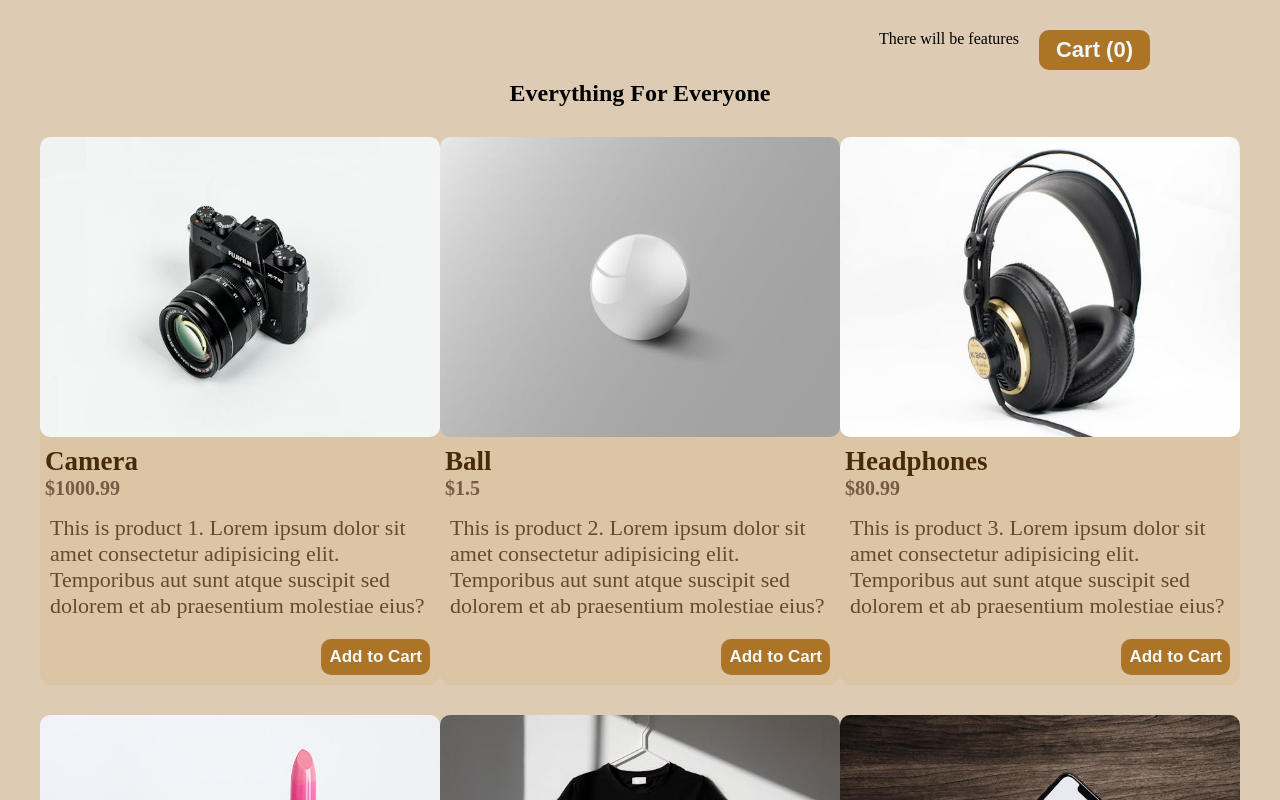
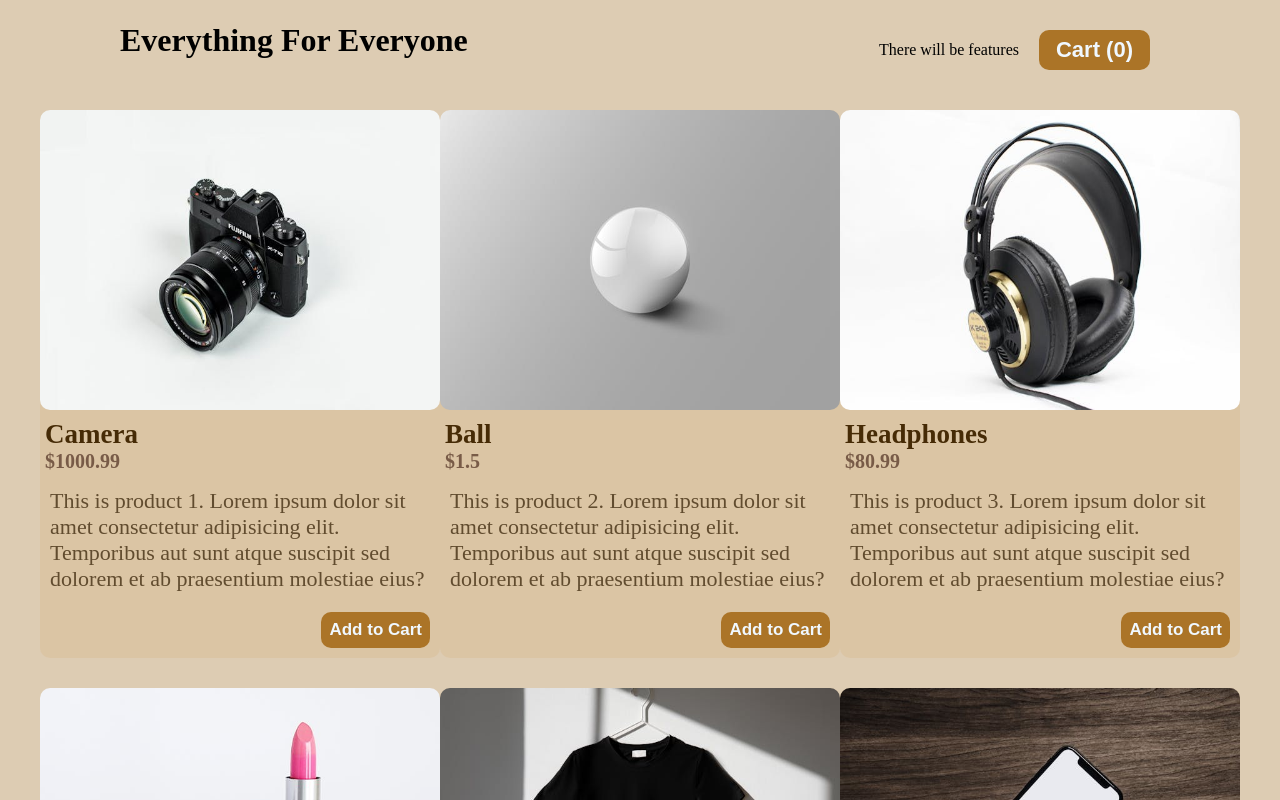
Before and after one commit to TomekBekus02/webPage_shop, a React (Vite) app: page / in a window 1280 px wide. Shown: the top 800 px of the page. Built offline with nearby package versions, Linux system fonts and the light colour scheme.

Commit message:
small changes in display

```diff
--- a/src/components/ShopPage/CartButton/CartDialog.css
+++ b/src/components/ShopPage/CartButton/CartDialog.css
@@ -1,16 +1,3 @@
-.overlay {
-    position: fixed;
-    top: 0;
-    left: 0;
-    width: 100vw;
-    height: 100vh;
-    background-color: rgba(0, 0, 0, 0.5);
-    display: none;
-    z-index: 999;
-}
-.overlay.visible {
-    display: block;
-  }
 .CartContainer{
     position: fixed;
     top: 50%;
@@ -48,3 +35,7 @@
     font-size: 23px;
     font-weight: 800;
 }
+.cartInfo{
+    padding-top: 20px;
+    font-size: 20px;
+}
--- a/src/components/ShopPage/CartButton/CartDialog.jsx
+++ b/src/components/ShopPage/CartButton/CartDialog.jsx
@@ -7,7 +7,7 @@ const CartButton = forwardRef(function CartDialog({productsCart}, ref){
     const dialog = useRef();
 
 
-    let displayCart = <p>You'r cart is empty</p>
+    let displayCart = <p className='cartInfo'>You'r cart is empty</p>
     if(productsCart.length > 0){ displayCart = <CartProductDisplay/> }
 
     useImperativeHandle(ref, ()=>{
--- a/src/components/ShopPage/ShopPage.css
+++ b/src/components/ShopPage/ShopPage.css
@@ -6,6 +6,24 @@
 .mainshopePage{
     width: 100%;
     padding: 0 120px;
+}
+.shopHeader {
+    display: flex;
+    justify-content: space-between;
+    align-items: center;
+    width: 100%;
+}
+.featuresContainer{
+    display: flex;
+    align-items: center;
+    padding-top: 20px;
+}
+.featuresContainer p{
+    margin: 10px;
+}
+.featuresContainer .cartButton{
+    padding: 7px 17px;
+    font-size: 22px;
 }
 .mainProductsContainer{
     display: flex;
@@ -23,16 +41,3 @@
     row-gap: 30px;
     margin: 30px 0;
 }
-.featuresContainer{
-    width: 100%;
-    display: flex;
-    justify-content: flex-end;
-    padding-top: 20px;
-}
-.featuresContainer p{
-    margin: 10px;
-}
-.featuresContainer .cartButton{
-    padding: 7px 17px;
-    font-size: 22px;
-}
--- a/src/components/ShopPage/ShopPage.jsx
+++ b/src/components/ShopPage/ShopPage.jsx
@@ -54,6 +54,8 @@ export default function ShopPage(){
                         productsCart={productsCart}
                         ref={dialogRef}
                     />
+                    <div className="shopHeader">
+                        <h1>Everything For Everyone</h1>
                         <section className="featuresContainer">
                             <p>There will be features</p>
                             <button
@@ -61,8 +63,8 @@ export default function ShopPage(){
                                 className="cartButton"
                             >{`Cart (${productsQuantity})`}</button>
                         </section>
+                    </div>
                     <section className="mainProductsContainer">
-                        <h1>Everything For Everyone</h1>
                         <div className="ProductsContainer">
                             {Products.map(
                                 (product) => {
```
Lines whose indentation alone changed are shown as unchanged.
